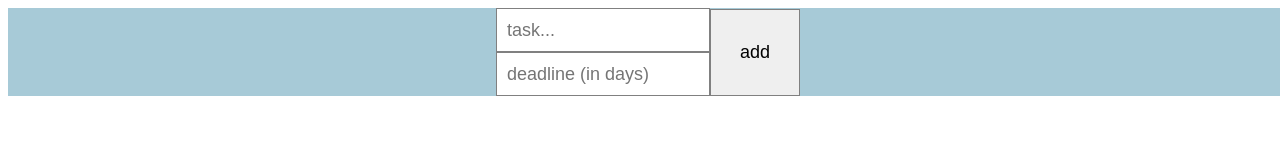
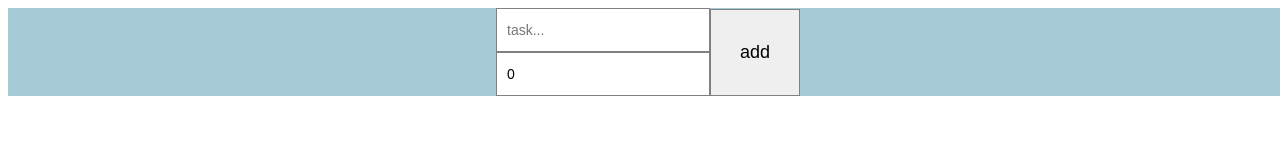
Before and after one commit to SandraFernandz/To-do-list-with-dates, a React (Create React App) app in the folder my-to-do-list-with-dates/: page / in a window 1280 px wide. Shown: the top 160 px of the page. Built offline with nearby package versions, Linux system fonts and the light colour scheme.

Commit message:
commit changes

```diff
--- a/my-to-do-list-with-dates/src/App.css
+++ b/my-to-do-list-with-dates/src/App.css
@@ -28,7 +28,7 @@
   height: 40px;
   border: none;
   padding-left: 10px;
-  font-size: 18px;
+  font-size: 14px;
   border: 1px solid grey;
 }
 
--- a/my-to-do-list-with-dates/src/App.tsx
+++ b/my-to-do-list-with-dates/src/App.tsx
@@ -1,44 +1,61 @@
 import React, { ChangeEvent, useState } from 'react';
 import { FC } from 'react';
 import './App.css';
-import { ITask } from './interfaces'
+import { ITask } from './interfaces';
+import TodoTask from './Components/todoTask';
 
 const App: FC = () => {
+  const [task, setTask] = useState<string>('');
+  const [deadline, setDeadline] = useState<number>(0);
+  const [list, setList] = useState<ITask[]>([]);
 
-const[task, setTask] = useState<string>('');
-const[deadline, setDeadline] = useState<number>(0);
-const[list, setList] = useState<ITask[]>([]);
-
-const handleTask = (event: ChangeEvent<HTMLInputElement>):void =>{
-  if(event.target.name === 'task'){
+  const handleTask = (event: ChangeEvent<HTMLInputElement>): void => {
+    if (event.target.name === 'task') {
       setTask(event.target.value);
-  }else{
+    } else {
       setDeadline(Number(event.target.value));
     }
   };
 
   const handleList = (): void => {
-  const newTask = { taskName: task, deadline: deadline};
+    const newTask = { taskName: task, deadline: deadline };
+    setList([...list, newTask]);
+    setTask('');
+    setDeadline(0);
+  };
 
-  setList([...list, newTask]);
-  console.log(list);
-}
   return (
     <div className="App">
-   <header className='header'>
-     <div className='inputContainer'>
-     <input className='input' type="text" placeholder='task...' name='task' onChange={handleTask}/>
-     <input type="number" placeholder='deadline (in days)' name='days' onChange={handleTask}/>
+      <header className="header">
+        <div className="inputContainer">
+          <input
+            className="input"
+            type="text"
+            placeholder="task..."
+            name="task"
+            onChange={handleTask}
+            value={task}
+          />
+          <input
+            type="number"
+            placeholder="deadline (in days)"
+            name="days"
+            onChange={handleTask}
+            value={deadline}
+          />
         </div>
-     <button className='button' onClick ={
-       handleList
-     }>add</button>
+        <button className="button" onClick={handleList}>
+          add
+        </button>
       </header>
 
-
-   <div className='todoList'></div>
+      <div className="todoList">
+        {list.map(() => {
+          return <TodoTask />;
+        })}
+      </div>
     </div>
   );
-}
+};
 
 export default App;
--- /dev/null
+++ b/my-to-do-list-with-dates/src/Components/TodoTask.tsx
@@ -0,0 +1,12 @@
+import React from "react";
+
+function TodoTask (){
+  return(
+  <>
+  <div>task</div>
+  task
+  </>
+  )
+};
+
+export default TodoTask;
```
Lines whose indentation alone changed are shown as unchanged.
